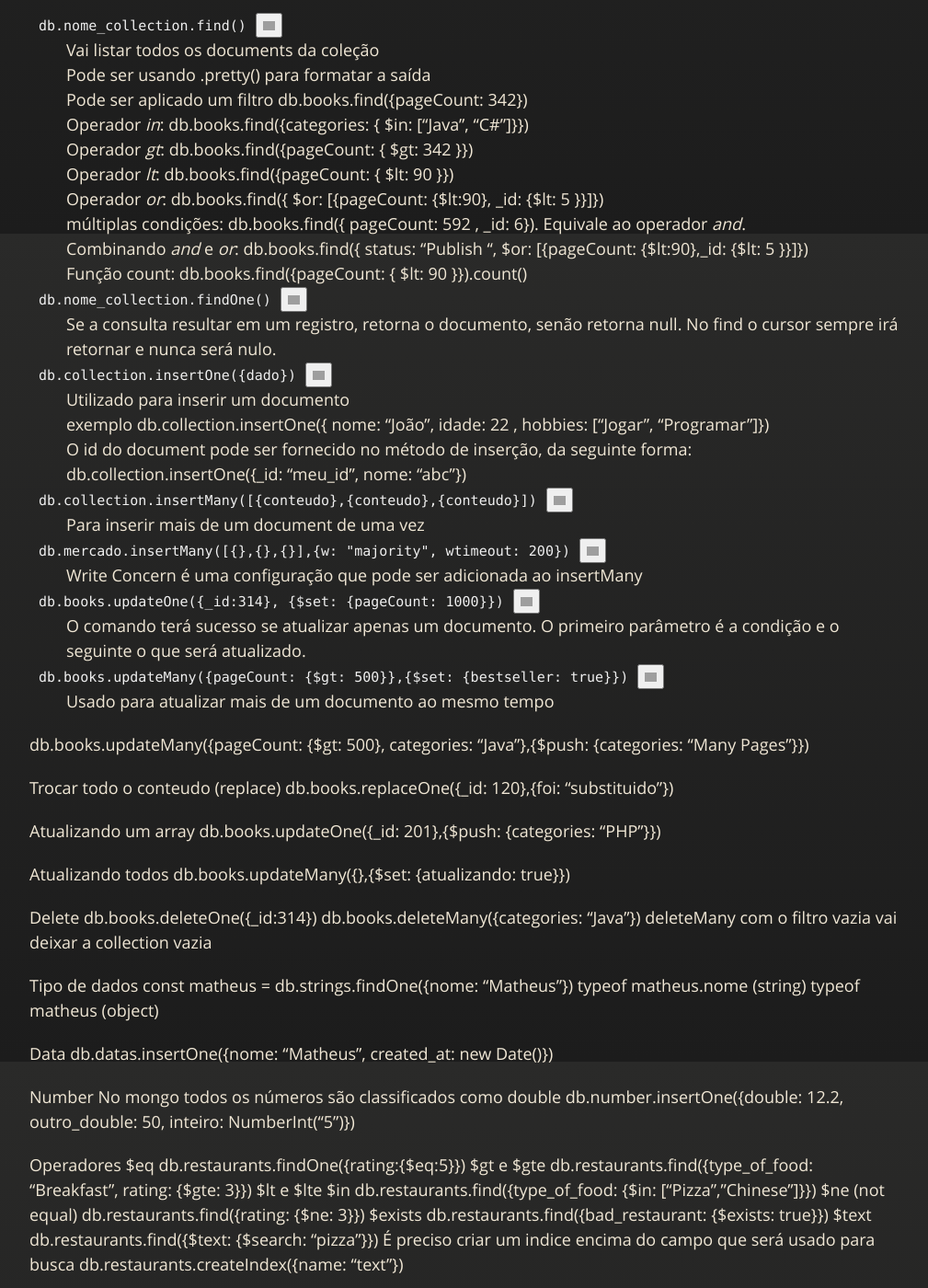
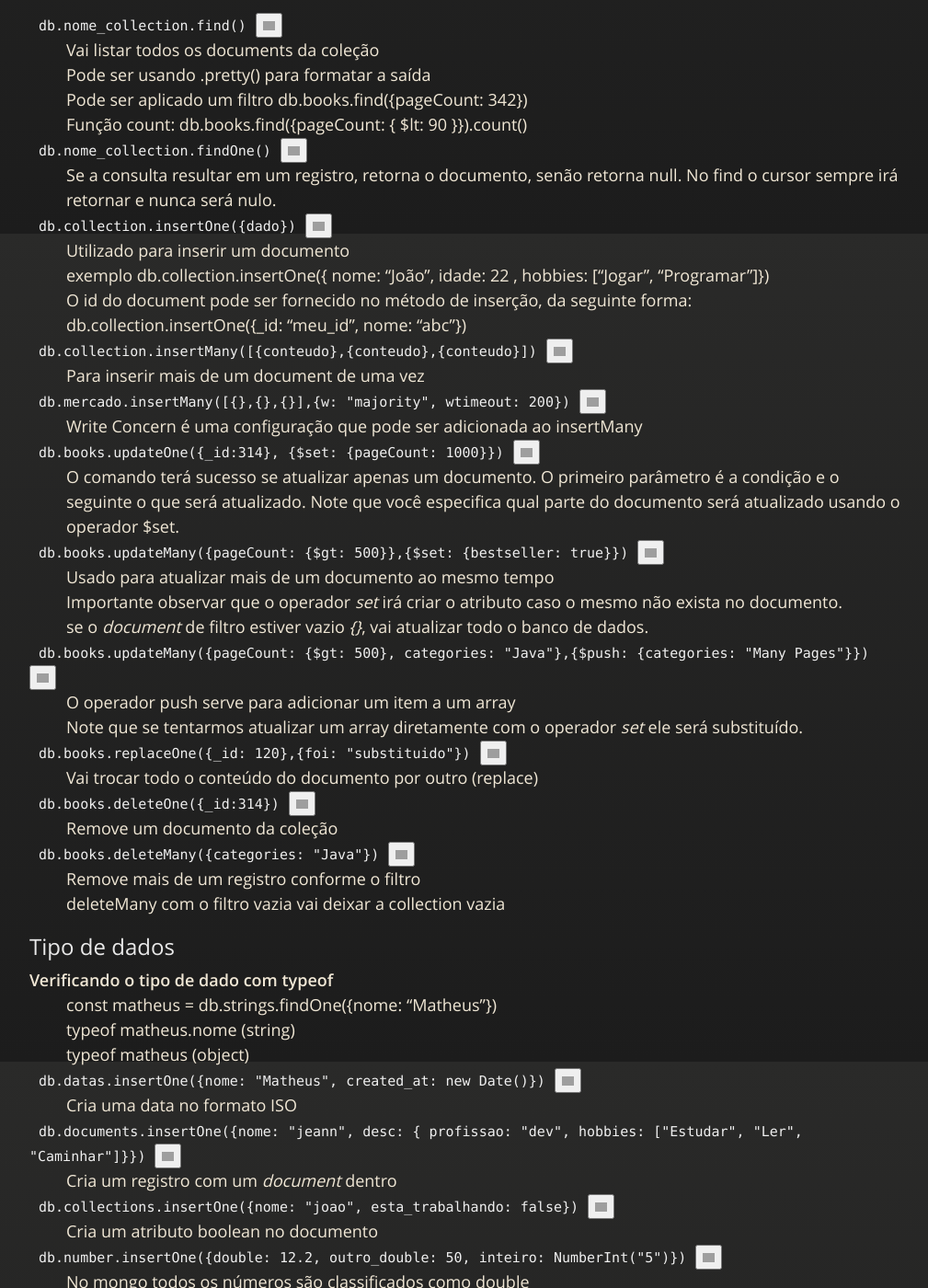
Before and after one commit to JeannAndrade/jeannandrade.github.io, a Jekyll site: the page built from content/mongo/index.md, in a window 1280 px wide and 1400 px high, scrolled down 3346 px. Shown: the whole window at 92% size, without its empty margins (108-1117 px from the left). Built offline with Jekyll 4.4.1, drawn with Linux system fonts in a browser that asks for light colours; nearby versions of some CDN libraries; comment, search, counter and statistics services are not loaded; our own code applies the rules of GitHub Pages for plain Markdown files; some of the changed text lies outside the part shown; grey boxes are pictures that could not be loaded.

Commit message:
operadores

```diff
--- a/content/mongo/index.md
+++ b/content/mongo/index.md
@@ -138,12 +138,6 @@ mongorestore novobancodir
 : Vai listar todos os documents da coleção
 : Pode ser usando .pretty() para formatar a saída
 : Pode ser aplicado um filtro db.books.find({pageCount: 342})
-: Operador *in*: db.books.find({categories: { $in: ["Java", "C#"]}})
-: Operador *gt*: db.books.find({pageCount: { $gt: 342 }})
-: Operador *lt*: db.books.find({pageCount: { $lt: 90 }})
-: Operador *or*: db.books.find({ $or: [{pageCount: {$lt:90}, _id: {$lt: 5 }}]})
-: múltiplas condições: db.books.find({ pageCount: 592 , _id: 6}). Equivale ao operador *and*.
-: Combinando *and* e *or*: db.books.find({ status: "Publish ", $or: [{pageCount: {$lt:90},_id: {$lt: 5 }}]})
 : Função count: db.books.find({pageCount: { $lt: 90 }}).count()
 
 `db.nome_collection.findOne()`
@@ -161,55 +155,59 @@ mongorestore novobancodir
 : Write Concern é uma configuração que pode ser adicionada ao insertMany
 
 `db.books.updateOne({_id:314}, {$set: {pageCount: 1000}})`
-: O comando terá sucesso se atualizar apenas um documento. O primeiro parâmetro é a condição e o seguinte o que será atualizado.
+: O comando terá sucesso se atualizar apenas um documento. O primeiro parâmetro é a condição e o seguinte o que será atualizado. Note que você especifica qual parte do documento será atualizado usando o operador $set.
 
 `db.books.updateMany({pageCount: {$gt: 500}},{$set: {bestseller: true}})`
 : Usado para atualizar mais de um documento ao mesmo tempo
+: Importante observar que o operador *set* irá criar o atributo caso o mesmo não exista no documento.
+: se o *document* de filtro estiver vazio *{}*, vai atualizar todo o banco de dados.
 
-db.books.updateMany({pageCount: {$gt: 500}, categories: "Java"},{$push: {categories: "Many Pages"}})
+`db.books.updateMany({pageCount: {$gt: 500}, categories: "Java"},{$push: {categories: "Many Pages"}})`
+: O operador push serve para adicionar um item a um array
+: Note que se tentarmos atualizar um array diretamente com o operador *set* ele será substituído.
 
-Trocar todo o conteudo (replace)
-db.books.replaceOne({_id: 120},{foi: "substituido"})
+`db.books.replaceOne({_id: 120},{foi: "substituido"})`
+: Vai trocar todo o conteúdo do documento por outro (replace)
 
-Atualizando um array
-db.books.updateOne({_id: 201},{$push: {categories: "PHP"}})
+`db.books.deleteOne({_id:314})`
+: Remove um documento da coleção
 
-Atualizando todos
-db.books.updateMany({},{$set: {atualizando: true}})
+`db.books.deleteMany({categories: "Java"})`
+: Remove mais de um registro conforme o filtro
+: deleteMany com o filtro vazia vai deixar a collection vazia
 
-Delete
-db.books.deleteOne({_id:314})
-db.books.deleteMany({categories: "Java"})
-deleteMany com o filtro vazia vai deixar a collection vazia
+## Tipo de dados
 
-Tipo de dados
-const matheus = db.strings.findOne({nome: "Matheus"})
-typeof matheus.nome (string)
-typeof matheus (object)
+Verificando o tipo de dado com typeof
+: const matheus = db.strings.findOne({nome: "Matheus"})
+: typeof matheus.nome (string)
+: typeof matheus (object)
 
-Data
-db.datas.insertOne({nome: "Matheus", created_at: new Date()})
+`db.datas.insertOne({nome: "Matheus", created_at: new Date()})`
+: Cria uma data no formato ISO
 
-Number
-No mongo todos os números são classificados como double
-db.number.insertOne({double: 12.2, outro_double: 50, inteiro: NumberInt("5")})
+`db.documents.insertOne({nome: "jeann", desc: { profissao: "dev", hobbies: ["Estudar", "Ler", "Caminhar"]}})`
+: Cria um registro com um *document* dentro
 
-Operadores
-$eq
-db.restaurants.findOne({rating:{$eq:5}})
-$gt e $gte
-db.restaurants.find({type_of_food: "Breakfast", rating: {$gte: 3}})
-$lt e $lte
-$in
-db.restaurants.find({type_of_food: {$in: ["Pizza","Chinese"]}})
-$ne (not equal)
-db.restaurants.find({rating: {$ne: 3}})
-$exists
-db.restaurants.find({bad_restaurant: {$exists: true}})
-$text
-db.restaurants.find({$text: {$search: "pizza"}})
-É preciso criar um indice encima do campo que será usado para busca
-db.restaurants.createIndex({name: "text"})
+`db.collections.insertOne({nome: "joao", esta_trabalhando: false})`
+: Cria um atributo boolean no documento
+
+`db.number.insertOne({double: 12.2, outro_double: 50, inteiro: NumberInt("5")})`
+: No mongo todos os números são classificados como double
+: Caso queira forçar o inteiro, use o NumberInt
+
+### Operadores
+
+Operadores mais usados
+: Operador *eq* e *ne*: db.books.find({nome: { $eq: "Pedro" }})
+: Operador *in*: db.books.find({categories: { $in: ["Java", "C#"]}})
+: Operador *gt* e *gte*: db.books.find({pageCount: { $gt: 342 }})
+: Operador *lt* e *lte*: db.books.find({pageCount: { $lt: 90 }})
+: Operador *or*: db.books.find({ $or: [{pageCount: {$lt:90}, _id: {$lt: 5 }}]})
+: múltiplas condições: db.books.find({ pageCount: 592 , _id: 6}). Equivale ao operador *and*.
+: Combinando *and* e *or*: db.books.find({ status: "Publish ", $or: [{pageCount: {$lt:90},_id: {$lt: 5 }}]})
+: Operador *exists*: db.restaurants.find({bad_restaurant: {$exists: true}})
+: Operador *text*: db.restaurants.find({$text: {$search: "pizza"}}). É preciso criar um indice encima do campo que será usado para busca com o comando db.restaurants.createIndex({name: "text"})
 
 Consultando dentro de array
 db.alunos.find({quimica: {$all: [10]}})   --se dentro do array tem alguma nota 10
```
Also changed, not shown: content/linux/terminal/index.md (+15 -0 lines).
